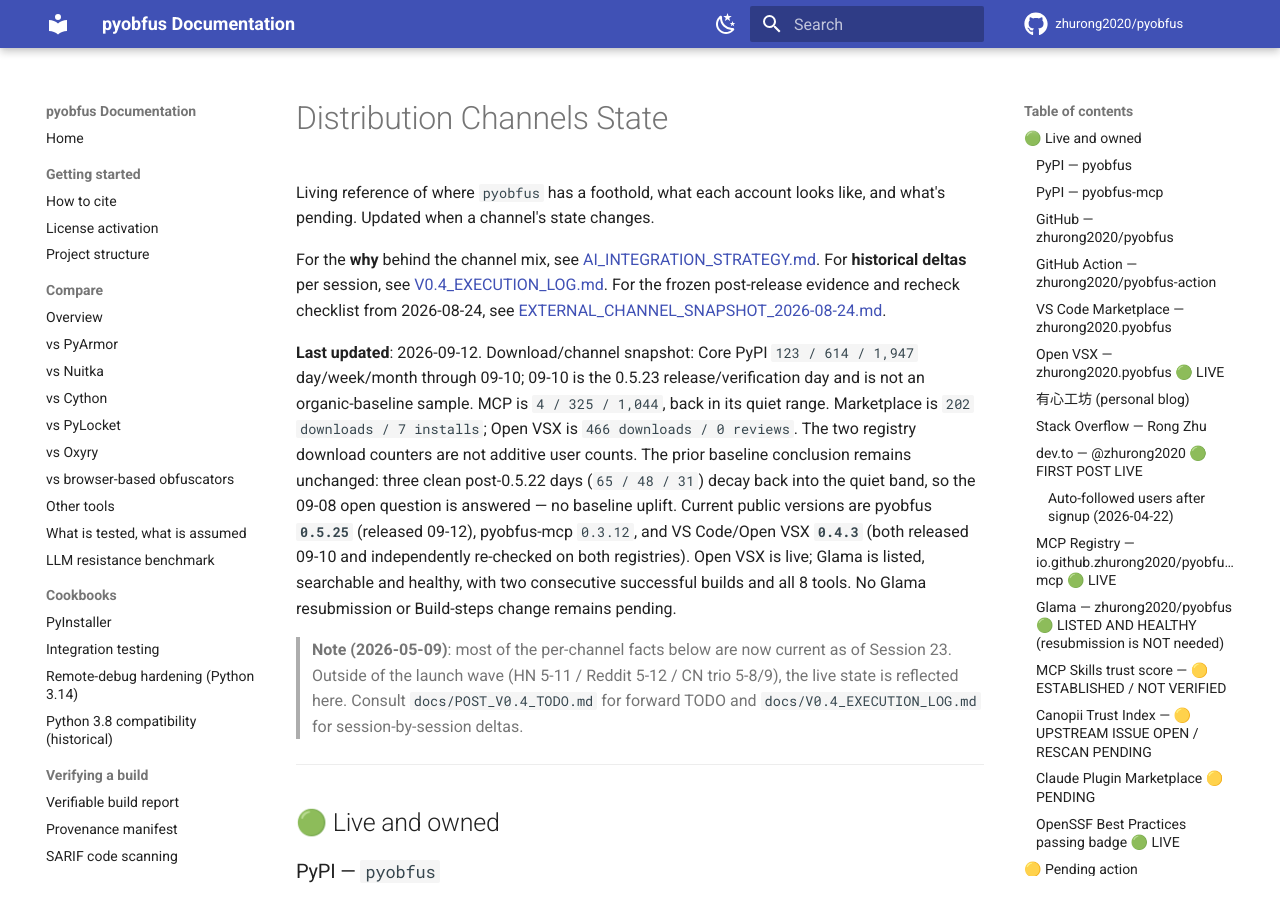
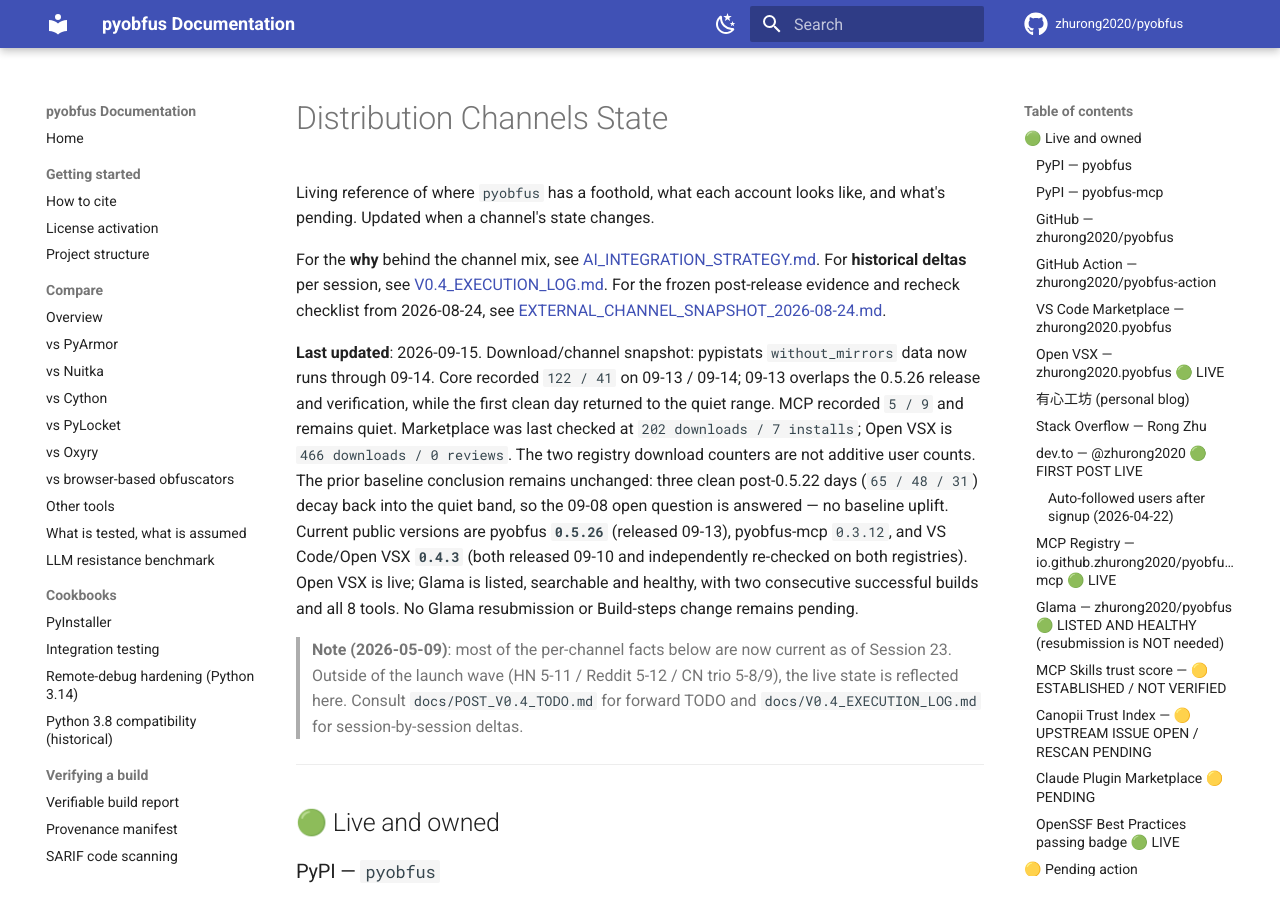
Before and after one commit to zhurong2020/pyobfus, an MkDocs documentation site: the page built from docs/DISTRIBUTION_CHANNELS.md, in a window 1280 px wide and 900 px high. Built offline with MkDocs 1.6.1 and Material for MkDocs 9.7.7, drawn with Linux system fonts in a browser that asks for light colours; comment, search, counter and statistics services are not loaded; some of the changed text lies outside the part shown.

Commit message:
docs(status): record Y-8 and channel recheck

```diff
--- a/docs/DISTRIBUTION_CHANNELS.md
+++ b/docs/DISTRIBUTION_CHANNELS.md
@@ -7,16 +7,17 @@
 For the frozen post-release evidence and recheck checklist from 2026-08-24, see
 [EXTERNAL_CHANNEL_SNAPSHOT_2026-08-24.md](EXTERNAL_CHANNEL_SNAPSHOT_2026-08-24.md).
 
-**Last updated**: 2026-09-12. Download/channel snapshot: Core PyPI
-`123 / 614 / 1,947` day/week/month through 09-10; 09-10 is the 0.5.23
-release/verification day and is not an organic-baseline sample. MCP is
-`4 / 325 / 1,044`, back in its quiet range. Marketplace is
+**Last updated**: 2026-09-15. Download/channel snapshot: pypistats
+`without_mirrors` data now runs through 09-14. Core recorded `122 / 41` on
+09-13 / 09-14; 09-13 overlaps the 0.5.26 release and verification, while the
+first clean day returned to the quiet range. MCP recorded `5 / 9` and remains
+quiet. Marketplace was last checked at
 `202 downloads / 7 installs`; Open VSX is `466 downloads / 0 reviews`.
 The two registry download counters are not additive user counts. The prior
 baseline conclusion remains unchanged: three clean post-0.5.22 days
 (`65 / 48 / 31`) decay back into the quiet band, so the 09-08 open question is
 answered — no baseline uplift. Current public versions are pyobfus
-**`0.5.25`** (released 09-12), pyobfus-mcp `0.3.12`, and VS Code/Open VSX
+**`0.5.26`** (released 09-13), pyobfus-mcp `0.3.12`, and VS Code/Open VSX
 **`0.4.3`** (both released 09-10 and independently re-checked on both
 registries). Open VSX is
 live; Glama is listed, searchable and healthy, with two consecutive successful
@@ -74,6 +75,12 @@
   `123 / 614 / 1,947`. The 09-10 value coincides with the 0.5.23 release,
   fresh-install verification and channel checks, so it is release-contaminated
   and does not reopen the already-closed organic-baseline question.
+- 2026-09-15 recheck (data through 09-14, known mirrors excluded): 09-12 through
+  09-14 recorded `225 / 122 / 41`. The first two days overlap the 0.5.24/0.5.25
+  and 0.5.26 release/verification activity respectively; the first clean day,
+  09-14, is back at `41`. The trailing seven-day sum is `627`, but `470` (75%)
+  comes from the three release-contaminated days 09-10, 09-12 and 09-13. This
+  does not establish an organic-baseline uplift.
 - Tracker: `gh api repos/zhurong2020/pyobfus` + PePy
 
 ### PyPI — `pyobfus-mcp`
@@ -124,6 +131,9 @@
   median is `19`, so the mean of `50.3` is carried almost entirely by the three
   release days. The `overall` series totals `2,725` from 2026-04-22 through
   09-09; this is not a lifetime count.
+- 2026-09-15 recheck (data through 09-14, known mirrors excluded): 09-13 and
+  09-14 recorded `5 / 9`; the trailing seven-day sum is `77` (median `9`). The
+  package remains in its quiet range with no adoption uplift signal.
 
 ### GitHub — `zhurong2020/pyobfus`
 - URL: https://github.com/zhurong2020/pyobfus
@@ -529,6 +539,13 @@
   The "Release Created" panel called this build `0.5.22` — the core package's
   version, again confirming that counter tracks GitHub release tags from the
   shared repo rather than the MCP package's 0.3.x line.
+- 2026-09-15 Gmail recheck confirms the same metadata quirk is still active:
+  Glama sent authenticated automatic notices for a successful build and
+  "Release 0.5.27 published for pyobfus-mcp" on 09-13, while PyPI's actual MCP
+  package remains `0.3.12` and the latest Core tag is `v0.5.26`. Glama's value
+  is therefore a catalog-side release counter or metadata signal, not a package
+  version; its exact derivation is unverified. It is not an MCP publication and
+  not a reason to change the package version or rebuild.
 - 2026-09-07 **the "never approved" premise is falsified — do NOT resubmit.**
   Checked the one thing nobody had checked: the public directory search itself.
   `https://glama.ai/mcp/servers?query=pyobfus` returns `pyobfus-mcp` under owner
```
Also changed, not shown: docs/CURRENT_PLAN_ZH.md (+12 -1 lines).
